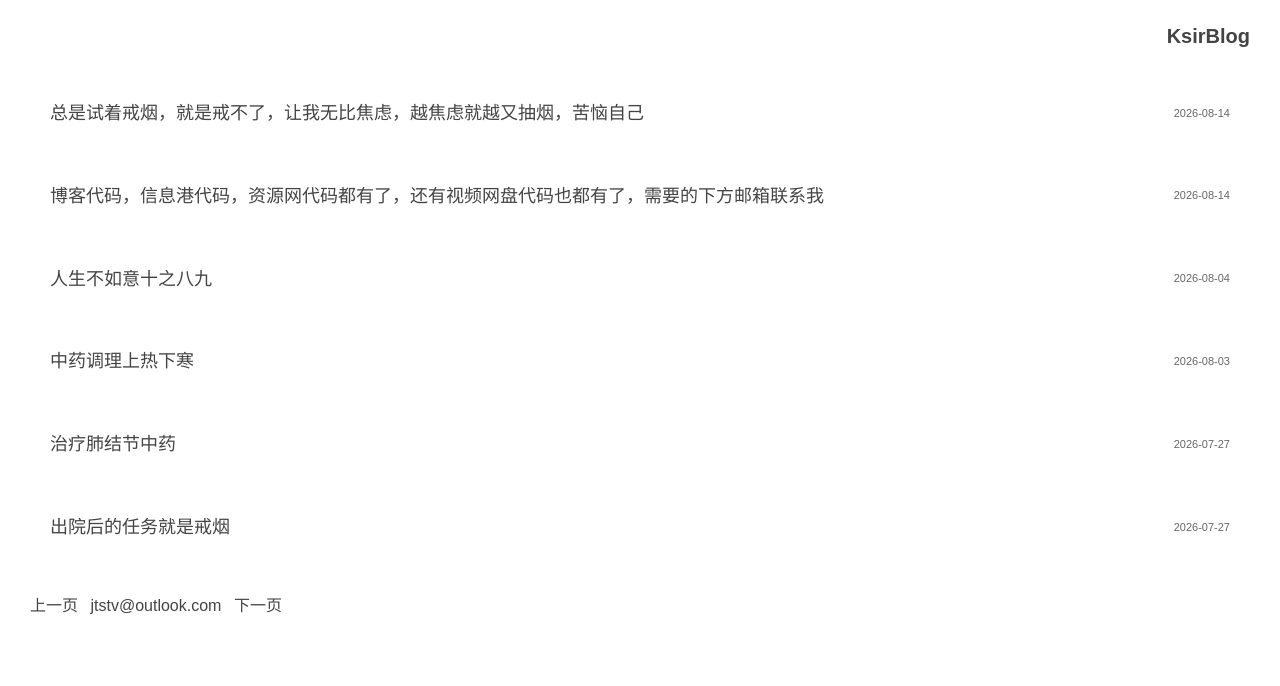
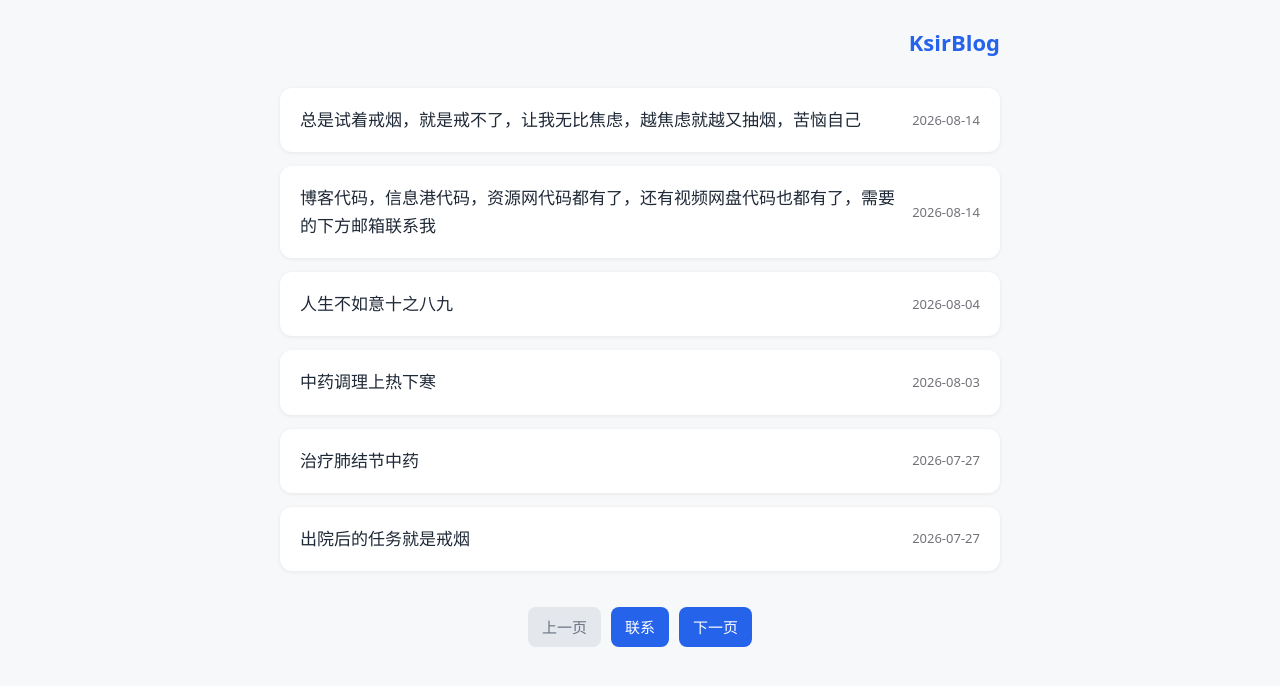
Before and after one commit to JTSTV/Jtstv.github.io, a Jekyll site: the page built from index.html, in a window 1280 px wide. Shown: the top 686 px of the page. Built offline with Jekyll 4.4.1, drawn with Linux system fonts in a browser that asks for light colours; the list of posts is cut into pages by our own code.

Commit message:
更新 index.html

```diff
--- a/index.html
+++ b/index.html
@@ -13,21 +13,31 @@ layout: null
 <link rel="canonical" href="{{site.url}}{{page.url | relative_url}}">
 <style>
 *{margin:0;padding:0;box-sizing:border-box}
-body{font:16px/1.6 sans-serif;padding:20px 30px}
-a{color:#444;text-decoration:none}
-.site-title{margin-bottom:20px;text-align:right;font-size:20px;font-weight:600}
-.post-item{padding:12px 0}
-.post-item a{display:block;padding:15px 20px}
-.post-row{display:flex;justify-content:space-between;align-items:center}
-.post-title-text{font-size:18px}
-.post-date{font-size:11px;color:#666;white-space:nowrap}
-.pagination{margin-top:24px}
-.pagination a,.pagination span{font-size:16px;color:#444;margin-right:8px}
-@media(max-width:600px){body{padding:15px 20px}.site-title{font-size:18px}.post-item a{padding:12px 15px}.post-title-text{font-size:16px}.post-date{font-size:10px}}
+body{font:16px system-ui,-apple-system,sans-serif;background:#f7f8fa;color:#2c333a;padding:24px 16px;line-height:1.65}
+.container{max-width:720px;margin:0 auto}
+.site-header{text-align:right;margin-bottom:28px}
+.site-header a{font-size:22px;font-weight:600;color:#2563eb;text-decoration:none}
+.post-item{margin-bottom:14px}
+.post-item a{display:block;background:#ffffff;padding:18px 20px;border-radius:12px;box-shadow:0 1px 4px rgba(0,0,0,0.07);text-decoration:none;transition:0.22s ease}
+.post-item a:hover{transform:translateY(-2px);box-shadow:0 4px 12px rgba(0,0,0,0.11)}
+.post-row{display:flex;justify-content:space-between;align-items:center;gap:12px}
+.post-title-text{font-size:17px;color:#1f2937}
+.post-date{font-size:13px;color:#71717a;white-space:nowrap}
+.pagination{margin-top:36px;display:flex;gap:10px;justify-content:center;align-items:center}
+.pagination a,.pagination span{padding:8px 14px;border-radius:8px;font-size:15px;text-decoration:none}
+.pagination a{background:#2563eb;color:#fff}
+.pagination span{background:#e4e7ec;color:#6b7280}
+@media(max-width:600px){
+body{padding:16px 12px}
+.post-item a{padding:14px 16px}
+.post-title-text{font-size:16px}
+}
 </style>
 </head>
 <body>
-<div class="site-title"><a href="/">{{site.title}}</a></div>
+<div class="container">
+<div class="site-header"><a href="/">{{site.title}}</a></div>
+
 {%for post in paginator.posts%}
 <div class="post-item">
 {%if post.pw%}
@@ -47,13 +57,16 @@ a{color:#444;text-decoration:none}
 {%endif%}
 </div>
 {%endfor%}
+
 {%if paginator.total_pages>1%}
 <div class="pagination">
 {%if paginator.previous_page%}<a href="{{paginator.previous_page_path}}">上一页</a>{%else%}<span>上一页</span>{%endif%}
-<a href="mailto:jtstv@outlook.com">jtstv@outlook.com</a>
+<a href="mailto:jtstv@outlook.com">联系</a>
 {%if paginator.next_page%}<a href="{{paginator.next_page_path}}">下一页</a>{%else%}<span>下一页</span>{%endif%}
 </div>
 {%endif%}
+</div>
+
 <script>
 document.addEventListener('DOMContentLoaded',function(){
 var links=document.querySelectorAll('.encrypted-link');
```
